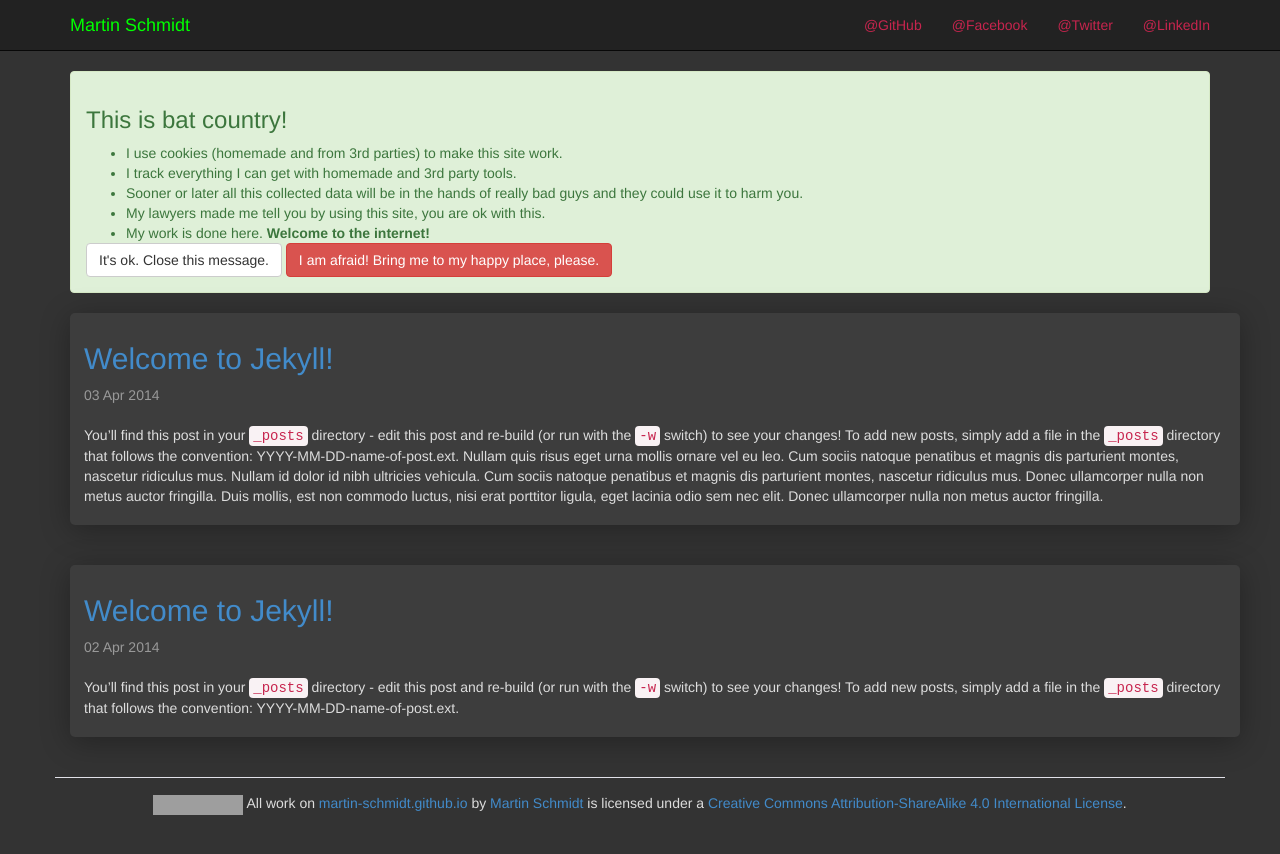
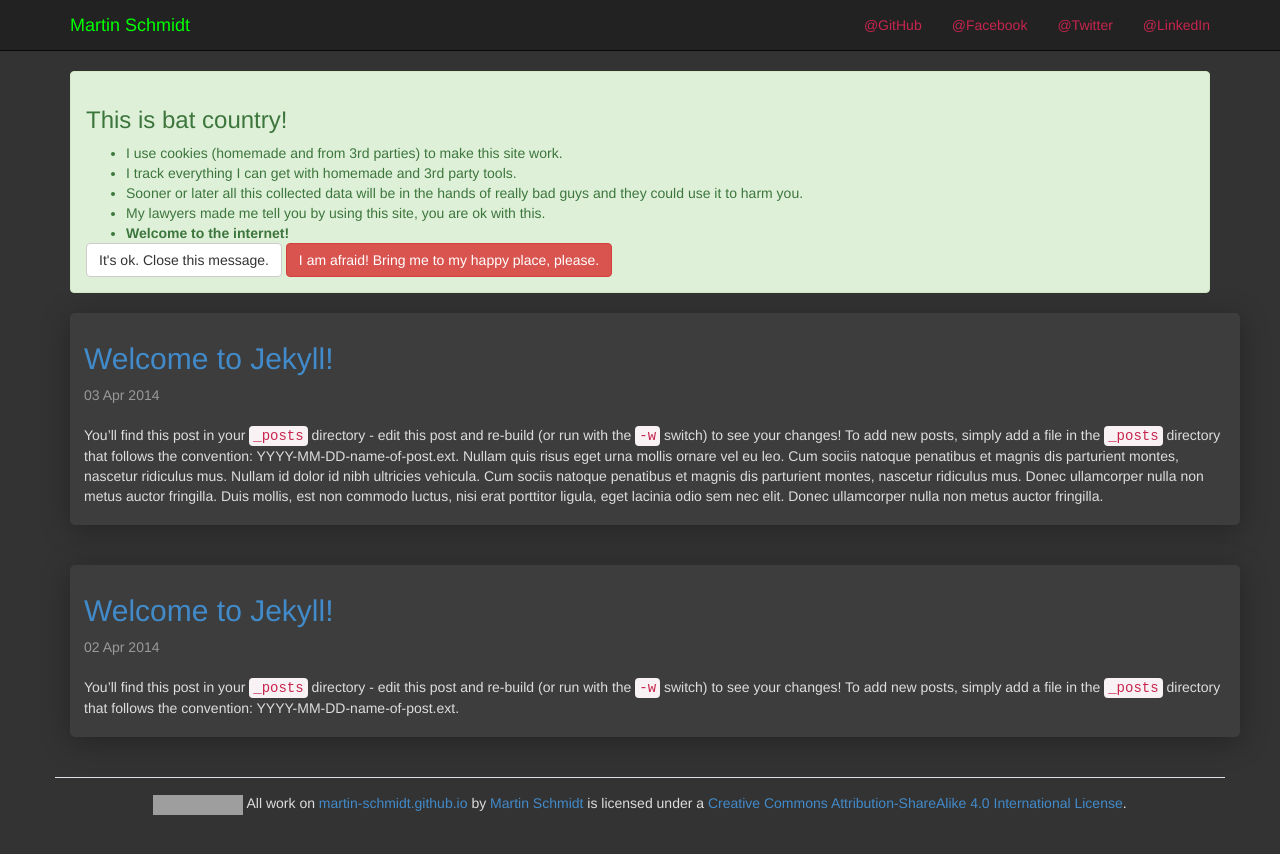
Before and after one commit to sutti2/martin-schmidt.github.io, a Jekyll site: the page built from index.html, in a window 1280 px wide. Shown: the top 854 px of the page. Built offline with Jekyll 4.4.1, drawn with Linux system fonts in a browser that asks for light colours; nearby versions of some CDN libraries; Markdown is read by kramdown in place of the engine named in the settings; grey boxes are pictures that could not be loaded.

Commit message:
welcome to the internet

```diff
--- a/_includes/privacy_message.html
+++ b/_includes/privacy_message.html
@@ -6,7 +6,7 @@
       <li>I track everything I can get with homemade and 3rd party tools.</li>
       <li>Sooner or later all this collected data will be in the hands of really bad guys and they could use it to harm you.</li>
       <li>My lawyers made me tell you by using this site, you are ok with this.</li>
-      <li>My work is done here. <b>Welcome to the internet!</b></li>
+      <li><b>Welcome to the internet!</b></li>
     </ul>
     <button type="button" data-dismiss="alert" aria-hidden="true" class="btn btn-default" onclick="setCookie('privacy_message','ok',20*365);">It's ok. Close this message.</button>
     <a href="about:blank">
```
